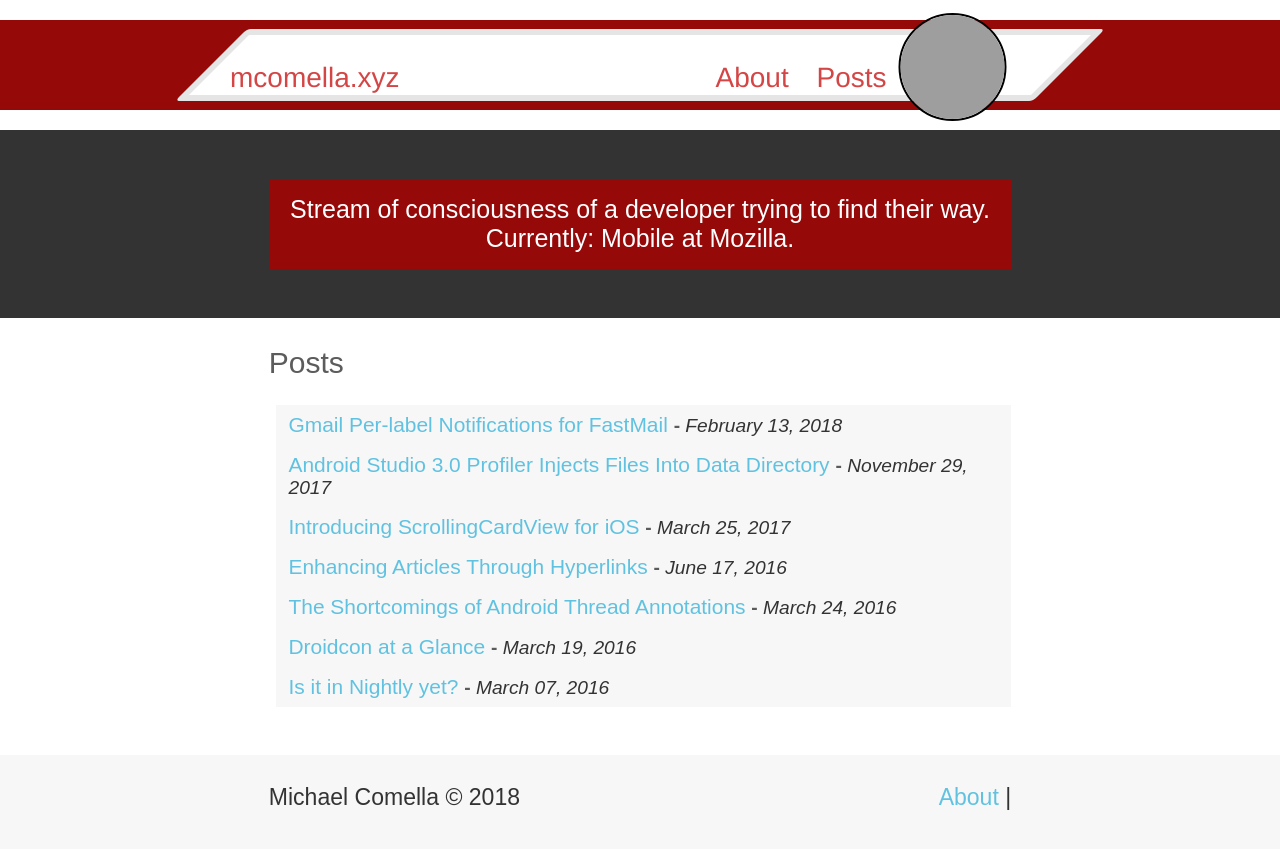
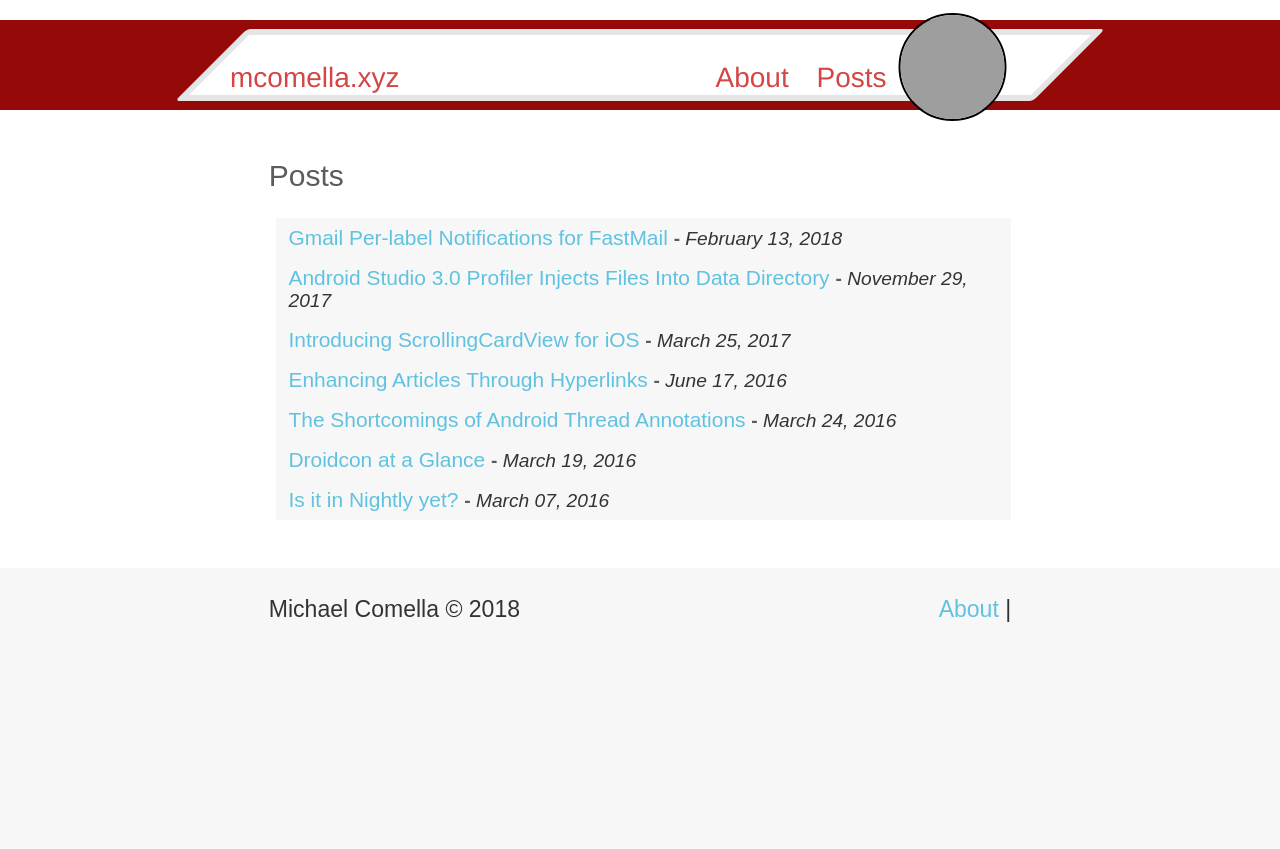
Before and after one commit to mcomella/mcomella.github.com, a Jekyll site: the page built from index.html, in a window 1280 px wide, cut to the strip 0-920 px from the top of the page. Shown: the top 849 px of the strip. Built offline with Jekyll 4.4.1, drawn with Linux system fonts in a browser that asks for light colours; grey boxes are pictures that could not be loaded.

Commit message:
Remove description on index.

```diff
--- a/_config.yml
+++ b/_config.yml
@@ -5,6 +5,7 @@ nickname_title: mcomella
 email:
 author: Michael Comella
 
+# Used for feed.xml.
 description: > # this means to ignore newlines until "baseurl:"
   Stream of consciousness of a developer trying to find their way. Currently: Mobile at Mozilla.
 
--- a/index.html
+++ b/index.html
@@ -1,14 +1,6 @@
 ---
 layout: default
 ---
-
-<section class="intro">
-  <div class="container">
-    <header class="welcome-header">
-      <p>{{  site.description  }}</p>
-    </header>
-  </div>
-</section>
 
 <section class="post-list">
   <div class="container">
```
